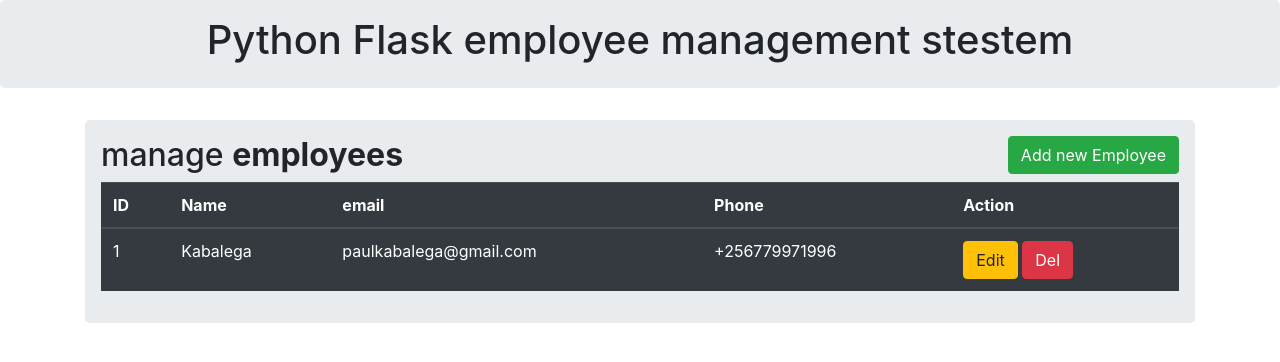
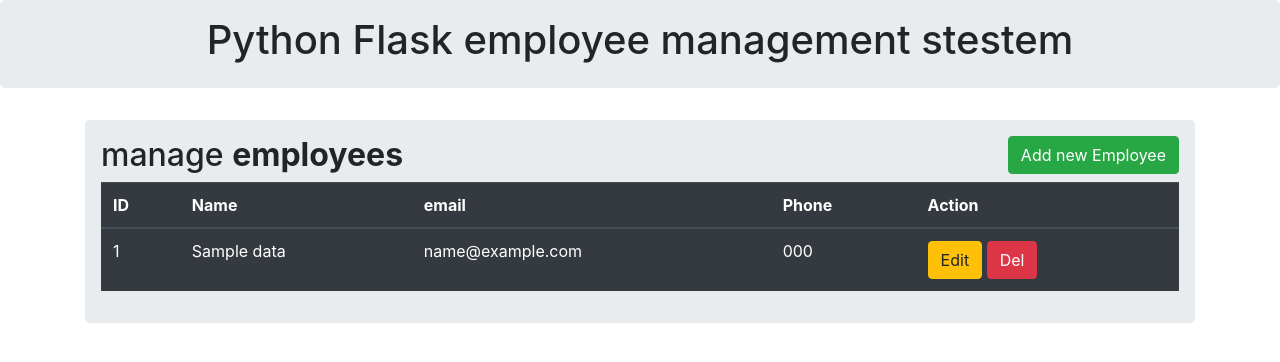
Before and after one commit to bradiepoa/empmanagemntsys, a Flask app: page / in a window 1280 px wide. Shown: the top 362 px of the page. Run offline with Flask 3, Linux system fonts and the light colour scheme; tables that the repository leaves empty hold one stand-in row (values such as "Sample post"); some libraries are stand-ins or nearby versions.

Commit message:
fetched the data ito the dashboard

```diff
--- a/App.py
+++ b/App.py
@@ -30,7 +30,8 @@ class Data(db.Model):
 
 @app.route('/')
 def Index():
-    return render_template("index.html")
+    all_data = Data.query.all()
+    return render_template("index.html", employee = all_data)
 
 
 # aroute
--- a/templates/index.html
+++ b/templates/index.html
@@ -24,7 +24,6 @@
                                 </button>
                                 {{message}}
                             </div>
-
                         {% endfor %}
                     {% endif %}
                 {% endwith %}
@@ -39,11 +38,12 @@
                         </tr>
                     </thead>
                     <tbody>
+                        {% for row in employee %}
                         <tr>
-                            <td>1</td>
-                            <td>Kabalega</td>
-                            <td>paulkabalega@gmail.com</td>
-                            <td>+256779971996</td>
+                            <td>{{row.id}}</td>
+                            <td>{{row.name}}</td>
+                            <td>{{row.email}}</td>
+                            <td>{{row.phone}}</td>
                             <td><a href="" class="btn btn-warning btn-xs" data-toggle="modal" data-target="#modaledit">Edit</a>
                                 <a href="" class="btn btn-danger btn-xs" onclick="return confirm('Are You Sure To Delete ?')" >Del</a>
                             </td>
@@ -94,6 +94,7 @@
                     </div>
                 </div>
                 <!-- end of edit -->
+                {% endfor %}
                 </table>
             </div>
             <!-- addig to the model -->
```
